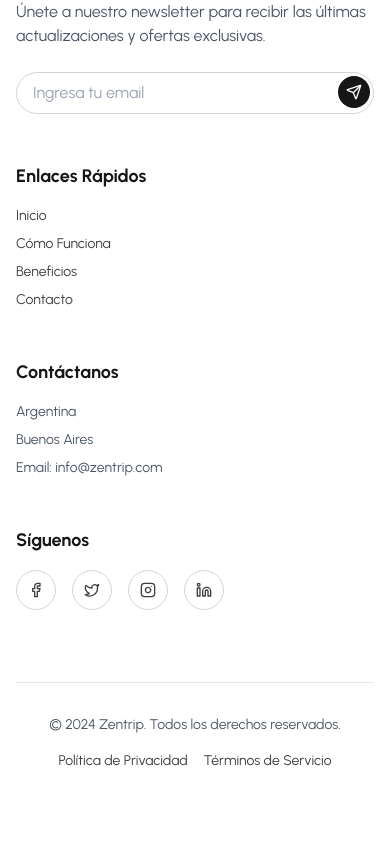
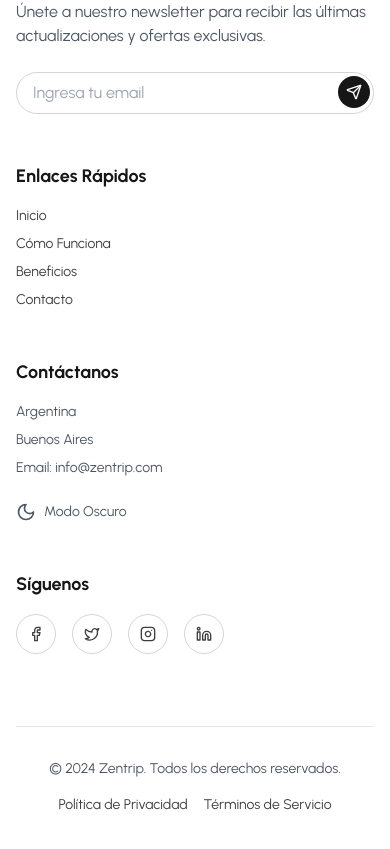
Before and after one commit to Ignacio918/viajes-app, a React (Vite) app in the folder viajes-app/: page /terms-of-service in a window 390 px wide. Shown: the part 693-1542 px from the top of the page. Before the commit the page ends 1512 px from the top, so only its background shows below. Built offline with nearby package versions, Linux system fonts and the light colour scheme; a web font is replaced by a local one.

Commit message:
modo oscuro

```diff
--- a/viajes-app/src/App.tsx
+++ b/viajes-app/src/App.tsx
@@ -6,6 +6,7 @@ import {
 } from "react-router-dom";
 import { useState, useEffect } from "react";
 import { supabase } from "./supabaseClient";
+import { ThemeProvider } from './context/ThemeContext'; // Importamos ThemeProvider
 import Dashboard from "./pages/Dashboard";
 import PasswordResetForm from "./pages/PasswordResetForm";
 import SetNewPassword from "./pages/SetNewPassword";
@@ -63,8 +64,9 @@ const App: React.FC = () => {
   }
 
   return (
+    <ThemeProvider> {/* Envolvemos toda la aplicación con ThemeProvider */}
       <Router>
-      <div className={`min-h-screen flex flex-col ${showAuthPage ? "bg-white" : "bg-gray-50"}`}>
+        <div className={`min-h-screen flex flex-col ${showAuthPage ? "bg-white dark:bg-dark" : "bg-gray-50 dark:bg-gray-900"}`}>
           {!showAuthPage && <Navbar />}
 
           <div className="flex-grow">
@@ -118,9 +120,10 @@ const App: React.FC = () => {
             </Routes>
           </div>
 
-        {!showAuthPage && <Footer />} {/* Agregamos el Footer */}
+          {!showAuthPage && <Footer />}
         </div>
       </Router>
+    </ThemeProvider>
   );
 };
 
--- a/viajes-app/src/pages/Footer.tsx
+++ b/viajes-app/src/pages/Footer.tsx
@@ -1,12 +1,14 @@
 // src/pages/Footer.tsx
 import { FC, useState, FormEvent } from 'react';
 import { Link } from 'react-router-dom';
-import { Facebook, Instagram, Linkedin, Twitter, Send } from 'lucide-react';
+import { Facebook, Instagram, Linkedin, Twitter, Send, Moon, Sun } from 'lucide-react';
 import logo_small from '../assets/logo_small.svg';
 import '../styles/Footer.css';
+import { useTheme } from '../context/ThemeContext';
 
 const Footer: FC = () => {
   const [email, setEmail] = useState('');
+  const { isDarkMode, toggleDarkMode } = useTheme();
 
   const handleSubmit = (e: FormEvent<HTMLFormElement>) => {
     e.preventDefault();
@@ -62,28 +64,46 @@ const Footer: FC = () => {
               <p>Buenos Aires</p>
               <p>Email: info@zentrip.com</p>
             </address>
+
+            {/* Theme Switch */}
+            <div className="footer__theme-switch">
+              <button
+                onClick={toggleDarkMode}
+                className="footer__theme-button group"
+                aria-label="Cambiar tema"
+              >
+                {isDarkMode ? (
+                  <Sun className="footer__theme-icon text-yellow-400" />
+                ) : (
+                  <Moon className="footer__theme-icon text-gray-600" />
+                )}
+                <span className="footer__theme-text">
+                  {isDarkMode ? 'Modo Claro' : 'Modo Oscuro'}
+                </span>
+              </button>
+            </div>
           </div>
 
           {/* Social Media */}
           <div className="footer__section">
             <h3 className="footer__subtitle">Síguenos</h3>
             <div className="footer__social">
-              <button className="footer__social-button">
+              <a href="#" className="footer__social-button">
                 <Facebook className="footer__social-icon" />
                 <span className="sr-only">Facebook</span>
-              </button>
-              <button className="footer__social-button">
+              </a>
+              <a href="#" className="footer__social-button">
                 <Twitter className="footer__social-icon" />
                 <span className="sr-only">Twitter</span>
-              </button>
-              <button className="footer__social-button">
+              </a>
+              <a href="#" className="footer__social-button">
                 <Instagram className="footer__social-icon" />
                 <span className="sr-only">Instagram</span>
-              </button>
-              <button className="footer__social-button">
+              </a>
+              <a href="#" className="footer__social-button">
                 <Linkedin className="footer__social-icon" />
                 <span className="sr-only">LinkedIn</span>
-              </button>
+              </a>
             </div>
           </div>
         </div>
--- a/viajes-app/src/styles/Footer.css
+++ b/viajes-app/src/styles/Footer.css
@@ -5,11 +5,12 @@
 
 @layer components {
   .footer {
-    @apply w-full border-t bg-white text-gray-800 transition-colors duration-300;
+    @apply w-full border-t bg-white text-gray-800 transition-colors duration-300
+           dark:bg-gray-900 dark:text-gray-100 dark:border-gray-800;
   }
 
   .footer__container {
-    @apply max-w-7xl mx-auto px-4 sm:px-6 lg:px-8 py-12; /* Ajustado para coincidir con el resto de secciones */
+    @apply max-w-7xl mx-auto px-4 sm:px-6 lg:px-8 py-12;
   }
 
   .footer__grid {
@@ -29,11 +30,11 @@
   }
 
   .footer__title {
-    @apply mb-4 text-3xl font-bold tracking-tight text-dark;
+    @apply mb-4 text-3xl font-bold tracking-tight text-dark dark:text-white;
   }
 
   .footer__description {
-    @apply mb-6 text-gray-600;
+    @apply mb-6 text-gray-600 dark:text-gray-400;
   }
 
   .footer__form {
@@ -41,11 +42,16 @@
   }
 
   .footer__input {
-    @apply w-full px-4 py-2 pr-12 border border-gray-300 rounded-full focus:outline-none focus:border-pink-600;
+    @apply w-full px-4 py-2 pr-12 border border-gray-300 rounded-full
+           focus:outline-none focus:border-pink-600
+           dark:bg-gray-800 dark:border-gray-700 dark:text-white
+           dark:focus:border-pink-600;
   }
 
   .footer__submit {
-    @apply absolute right-1 top-1 h-8 w-8 flex items-center justify-center rounded-full bg-dark text-white transition-transform hover:scale-105;
+    @apply absolute right-1 top-1 h-8 w-8 flex items-center justify-center
+           rounded-full bg-dark text-white transition-transform hover:scale-105
+           dark:bg-pink-600;
   }
 
   .footer__submit-icon {
@@ -53,7 +59,7 @@
   }
 
   .footer__subtitle {
-    @apply mb-4 text-lg font-semibold text-dark;
+    @apply mb-4 text-lg font-semibold text-dark dark:text-white;
   }
 
   .footer__nav {
@@ -61,11 +67,31 @@
   }
 
   .footer__link {
-    @apply block transition-colors hover:text-pink-600;
+    @apply block transition-colors hover:text-pink-600
+           dark:text-gray-400 dark:hover:text-pink-500;
   }
 
   .footer__address {
-    @apply space-y-2 text-sm not-italic text-gray-600;
+    @apply space-y-2 text-sm not-italic text-gray-600 dark:text-gray-400;
+  }
+
+  .footer__theme-switch {
+    @apply mt-6;
+  }
+
+  .footer__theme-button {
+    @apply flex items-center space-x-2 text-sm text-gray-600
+           hover:text-pink-600 transition-colors duration-200
+           dark:text-gray-400 dark:hover:text-pink-500;
+  }
+
+  .footer__theme-icon {
+    @apply h-5 w-5 transition-transform duration-200
+           group-hover:rotate-12;
+  }
+
+  .footer__theme-text {
+    @apply ml-2;
   }
 
   .footer__social {
@@ -73,7 +99,11 @@
   }
 
   .footer__social-button {
-    @apply h-10 w-10 flex items-center justify-center rounded-full border border-gray-300 transition-colors hover:border-pink-600 hover:text-pink-600;
+    @apply h-10 w-10 flex items-center justify-center rounded-full
+           border border-gray-300 transition-colors
+           hover:border-pink-600 hover:text-pink-600
+           dark:border-gray-700 dark:text-gray-400
+           dark:hover:border-pink-500 dark:hover:text-pink-500;
   }
 
   .footer__social-icon {
@@ -81,11 +111,13 @@
   }
 
   .footer__bottom {
-    @apply mt-12 flex flex-col items-center justify-between gap-4 border-t pt-8 text-center md:flex-row;
+    @apply mt-12 flex flex-col items-center justify-between gap-4
+           border-t pt-8 text-center md:flex-row
+           dark:border-gray-800;
   }
 
   .footer__copyright {
-    @apply text-sm text-gray-600;
+    @apply text-sm text-gray-600 dark:text-gray-400;
   }
 
   .footer__bottom-nav {
@@ -93,7 +125,8 @@
   }
 
   .footer__bottom-link {
-    @apply transition-colors hover:text-pink-600;
+    @apply transition-colors hover:text-pink-600
+           dark:text-gray-400 dark:hover:text-pink-500;
   }
 
   .sr-only {
```
Lines whose indentation alone changed are shown as unchanged.
